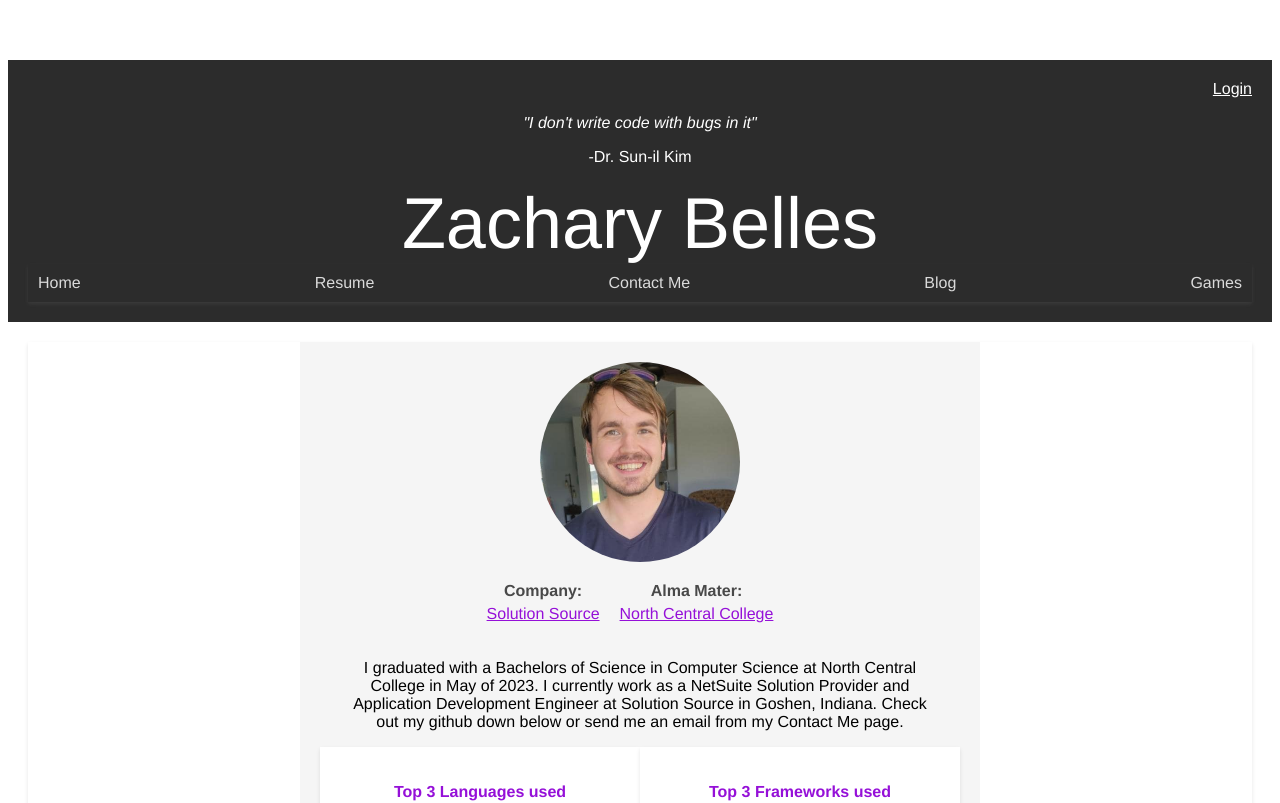
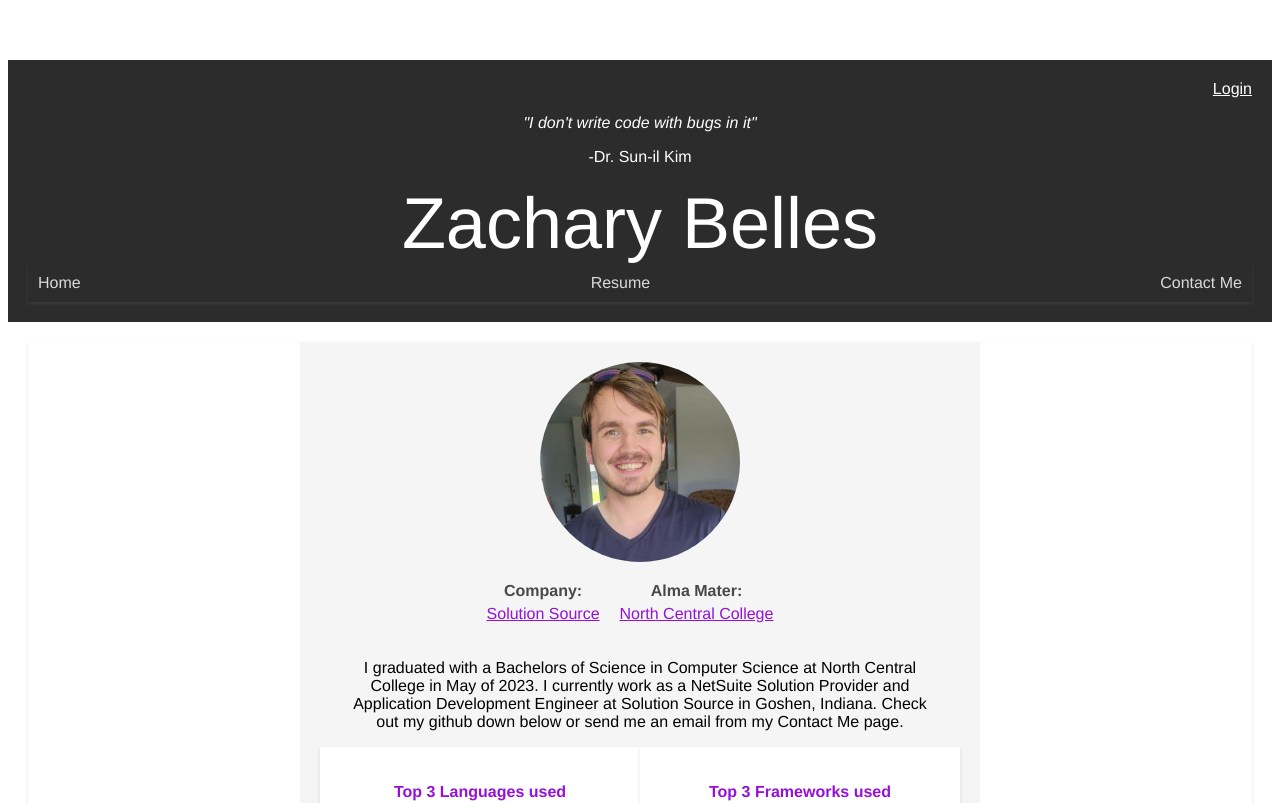
Before and after one commit to zmbelles/personal-site-v2, a Vue app: page / in a window 1280 px wide. Shown: the top 803 px of the page. Built offline with nearby package versions, Linux system fonts and the light colour scheme.

Commit message:
Update NavBar.vue
remove unfinished links

```diff
--- a/src/components/NavBar.vue
+++ b/src/components/NavBar.vue
@@ -16,8 +16,6 @@
             <router-link to="/">Home</router-link>
             <router-link to="/resume">Resume</router-link>
             <router-link to="/contact">Contact Me</router-link>
-            <router-link to="/blog">Blog</router-link>
-            <router-link to="/games">Games</router-link>
         </div>
       </nav>
     </div>
```
